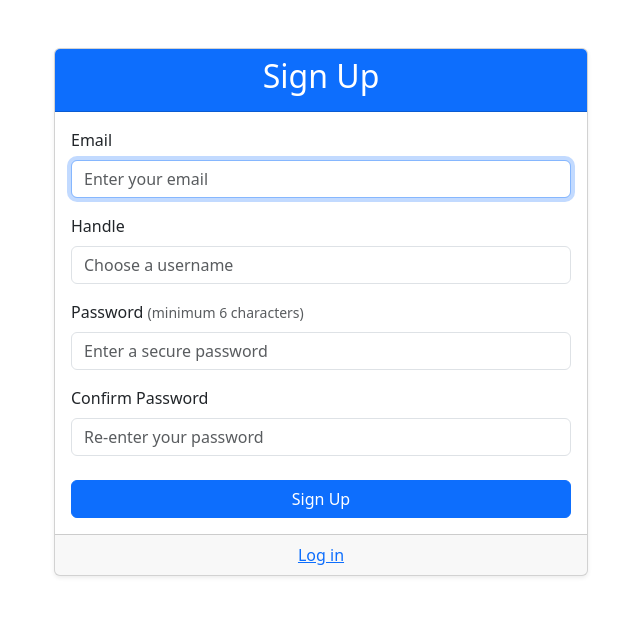
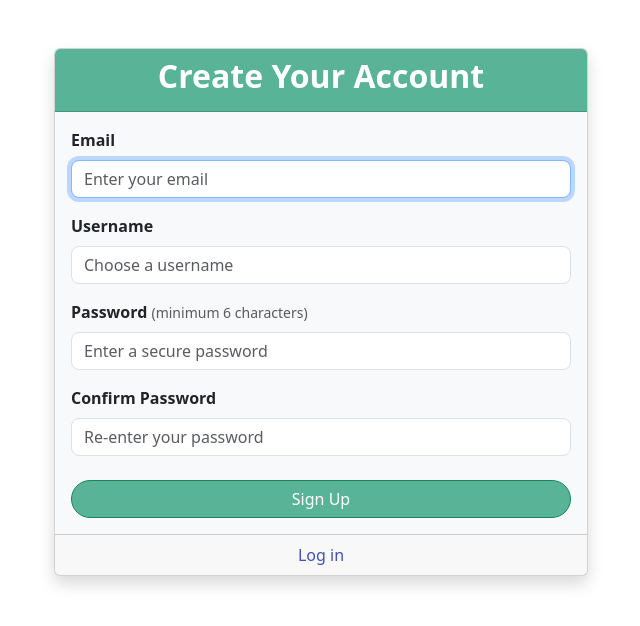
Before and after one commit to ogulcanzorba/One_Word_Mood, a Rails app: the page made by app/views/devise/registrations/new.html.erb in a window 1280 px wide. Shown: the part 65-691 px from the top of the page, without its empty margins (319-959 px from the left). Run offline with Rails 7, Linux system fonts and the light colour scheme.

Commit message:
Updated styles for login and signup pages

```diff
--- a/app/assets/stylesheets/application.css
+++ b/app/assets/stylesheets/application.css
@@ -13,3 +13,59 @@
  *= require_tree .
  *= require_self
  */
+/* Card Shadow */
+.card {
+    box-shadow: 0 4px 10px rgba(0, 0, 0, 0.1);
+    transition: box-shadow 0.3s ease;
+    overflow: hidden; /* Prevent overflow */
+}
+
+.card:hover {
+    box-shadow: 0 6px 15px rgba(0, 0, 0, 0.2);
+}
+
+/* Button Hover Effect */
+.grow-button {
+    transition: transform 0.3s ease, box-shadow 0.3s ease;
+}
+
+.grow-button:hover {
+    transform: scale(1.05);
+    box-shadow: 0 6px 15px rgba(0, 0, 0, 0.2);
+}
+
+/* Link Hover Effect */
+.hover-link {
+    position: relative;
+    transition: color 0.3s ease;
+}
+
+.hover-link:hover {
+    color: #2c3338;
+}
+
+.hover-link:hover::after {
+    content: "";
+    position: absolute;
+    width: 100%;
+    height: 2px;
+    bottom: -2px;
+    left: 0;
+    background-color: #2c3338;
+    transform: scaleX(1);
+    transform-origin: left;
+    transition: transform 0.3s ease;
+}
+
+.hover-link::after {
+    content: "";
+    position: absolute;
+    width: 100%;
+    height: 2px;
+    bottom: -2px;
+    left: 0;
+    background-color: #3f51b5;
+    transform: scaleX(0);
+    transform-origin: left;
+    transition: transform 0.3s ease;
+}
--- a/app/views/devise/registrations/new.html.erb
+++ b/app/views/devise/registrations/new.html.erb
@@ -1,44 +1,44 @@
 <div class="container mt-5">
   <div class="row justify-content-center">
     <div class="col-md-6">
-      <div class="card shadow-sm">
-        <div class="card-header text-center bg-primary text-white">
-          <h2>Sign Up</h2>
+      <div class="card shadow" style="box-shadow: 0 4px 10px rgba(0, 0, 0, 0.1); transition: box-shadow 0.3s;">
+        <div class="card-header text-center" style="background-color: #59b396; color: white;">
+          <h2 class="fw-bold">Create Your Account</h2>
         </div>
-        <div class="card-body">
+        <div class="card-body bg-light">
           <%= form_for(resource, as: resource_name, url: registration_path(resource_name), html: { class: "needs-validation", novalidate: true }) do |f| %>
             <%= render "devise/shared/error_messages", resource: resource %>
 
             <div class="form-group mb-3">
-              <%= f.label :email, "Email", class: "form-label" %>
-              <%= f.email_field :email, autofocus: true, autocomplete: "email", class: "form-control", placeholder: "Enter your email" %>
+              <%= f.label :email, "Email", class: "form-label fw-semibold" %>
+              <%= f.email_field :email, autofocus: true, autocomplete: "email", class: "form-control rounded-3", placeholder: "Enter your email" %>
             </div>
 
             <div class="form-group mb-3">
-              <%= f.label :handle, "Handle", class: "form-label" %>
-              <%= f.text_field :handle, autocomplete: "handle", class: "form-control", placeholder: "Choose a username" %>
+              <%= f.label :handle, "Username", class: "form-label fw-semibold" %>
+              <%= f.text_field :handle, autocomplete: "handle", class: "form-control rounded-3", placeholder: "Choose a username" %>
             </div>
 
             <div class="form-group mb-3">
-              <%= f.label :password, "Password", class: "form-label" %>
+              <%= f.label :password, "Password", class: "form-label fw-semibold" %>
               <% if @minimum_password_length %>
                 <small class="form-text text-muted">(minimum <%= @minimum_password_length %> characters)</small>
               <% end %>
-              <%= f.password_field :password, autocomplete: "new-password", class: "form-control", placeholder: "Enter a secure password" %>
+              <%= f.password_field :password, autocomplete: "new-password", class: "form-control rounded-3", placeholder: "Enter a secure password" %>
             </div>
 
             <div class="form-group mb-4">
-              <%= f.label :password_confirmation, "Confirm Password", class: "form-label" %>
-              <%= f.password_field :password_confirmation, autocomplete: "new-password", class: "form-control", placeholder: "Re-enter your password" %>
+              <%= f.label :password_confirmation, "Confirm Password", class: "form-label fw-semibold" %>
+              <%= f.password_field :password_confirmation, autocomplete: "new-password", class: "form-control rounded-3", placeholder: "Re-enter your password" %>
             </div>
 
             <div class="d-grid">
-              <%= f.submit "Sign Up", class: "btn btn-primary btn-block" %>
+              <%= f.submit "Sign Up", class: "btn btn-success btn-block rounded-pill grow-button", style: "background-color: #59b396; color: white;" %>
             </div>
           <% end %>
         </div>
         <div class="card-footer text-center">
-          <%= render "devise/shared/links" %>
+          <%= link_to "Log in", new_session_path(resource_name), class: "text-decoration-none hover-link", style: "color: #3f51b5;" %>
         </div>
       </div>
     </div>
--- a/app/views/layouts/application.html.erb
+++ b/app/views/layouts/application.html.erb
@@ -18,7 +18,7 @@
   <link rel="apple-touch-icon" href="/icon.png">
 
   <!-- Application Styles -->
-  <%= stylesheet_link_tag "application", "data-turbo-track": "reload" %>
+  <%= stylesheet_link_tag 'application', media: 'all', 'data-turbo-track' => 'reload', href: asset_path('application.css') %>
   <%= javascript_importmap_tags %>
 
   <%= yield :head %>
--- a/config/environments/development.rb
+++ b/config/environments/development.rb
@@ -63,6 +63,8 @@ Rails.application.configure do
 
   # Suppress logger output for asset requests.
   config.assets.quiet = true
+  config.assets.debug = true
+  config.assets.compile = true
 
   # Raises error for missing translations.
   # config.i18n.raise_on_missing_translations = true
```
Also changed, not shown: app/views/devise/passwords/new.html.erb (+8 -7 lines), app/views/devise/registrations/edit.html.erb (+16 -16 lines), app/views/devise/sessions/new.html.erb (+14 -11 lines), Gemfile, Gemfile.lock.
